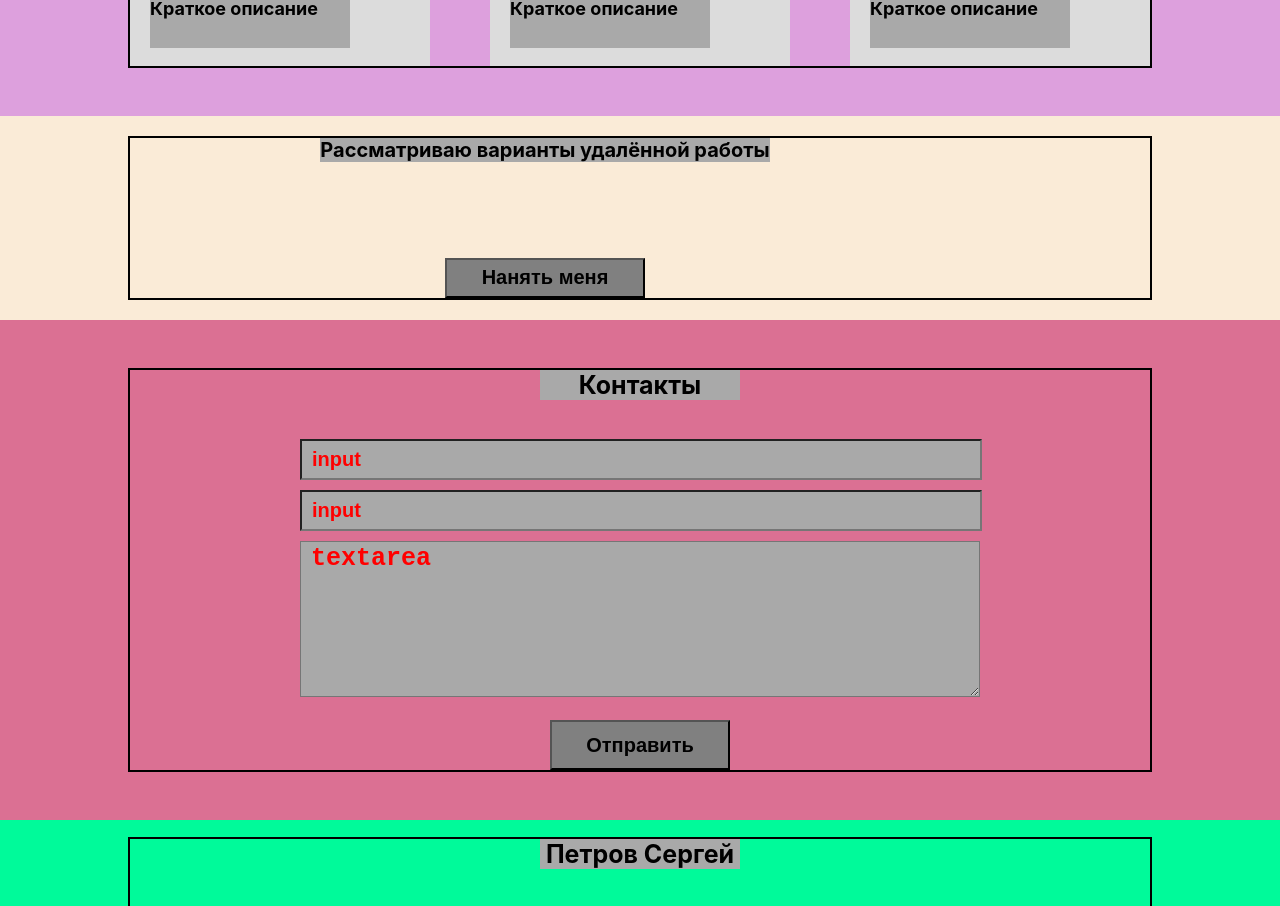
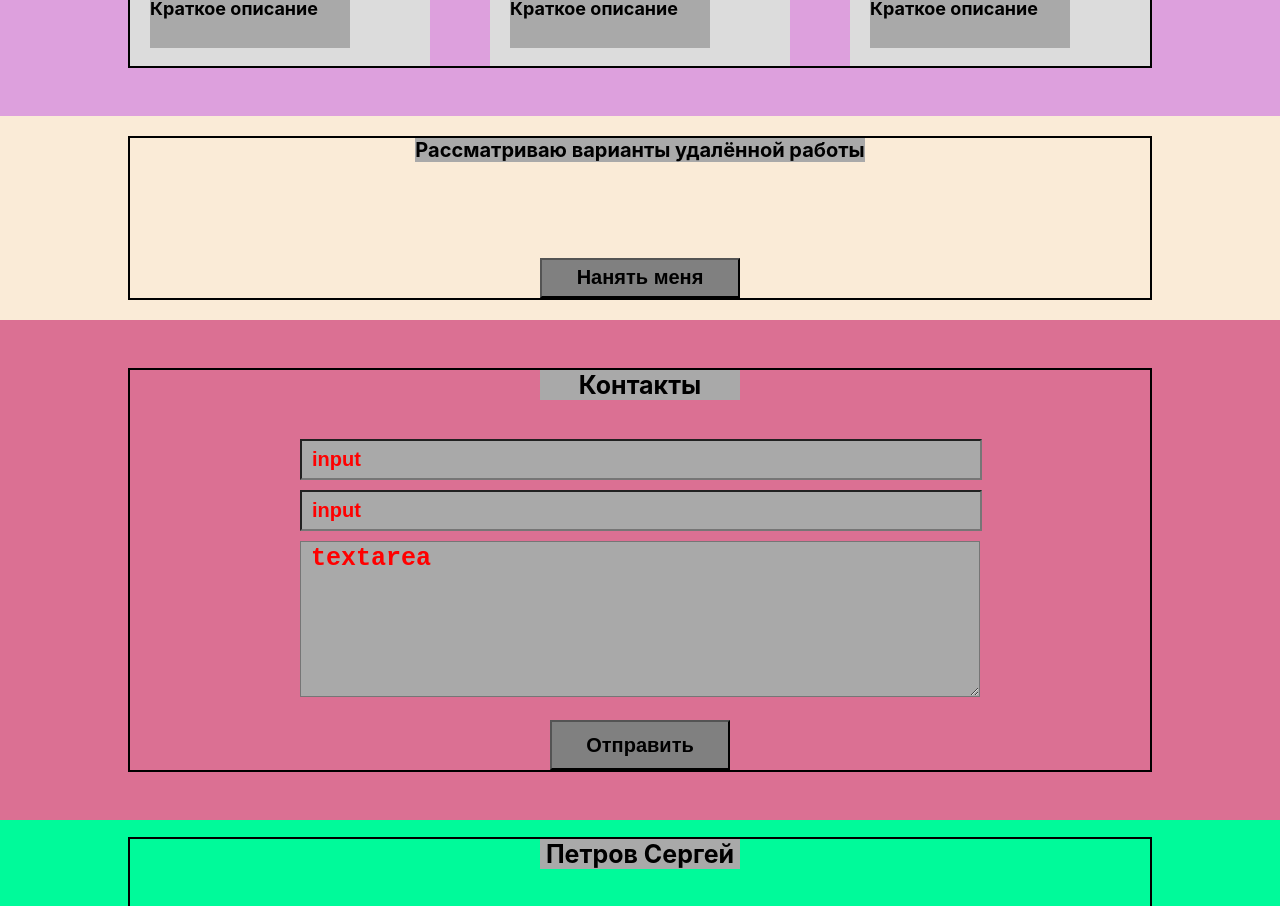
Before and after one commit to zerkalo70/portfolio, a React (Create React App) app: page / in a window 1280 px wide. Shown: the part 1414-2320 px from the top of the page. Built offline with nearby package versions, Linux system fonts and the light colour scheme.

Commit message:
made resume and freelance

```diff
--- a/src/Components/MyFreelance.module.css
+++ b/src/Components/MyFreelance.module.css
@@ -12,7 +12,7 @@
 
 .parent {
     display: grid;
-    grid-template-columns: repeat(4, 1fr);
+    grid-template-columns: repeat(3, 1fr);
     grid-template-rows: 1fr;
     grid-template-areas: "menu";
     grid-area: parent;
--- a/src/Components/MyResume.js
+++ b/src/Components/MyResume.js
@@ -11,9 +11,7 @@ class MyResume extends React.Component {
                             <p>Меня зовут Петров Сергей.<br/>
                             Я front-end разработчик.</p>
                     </div>
-                    <div className={s.face}>
-                        <img/>
-                    </div>
+                    <div className={s.face}></div>
                 </div>
             </div>
         )
```
